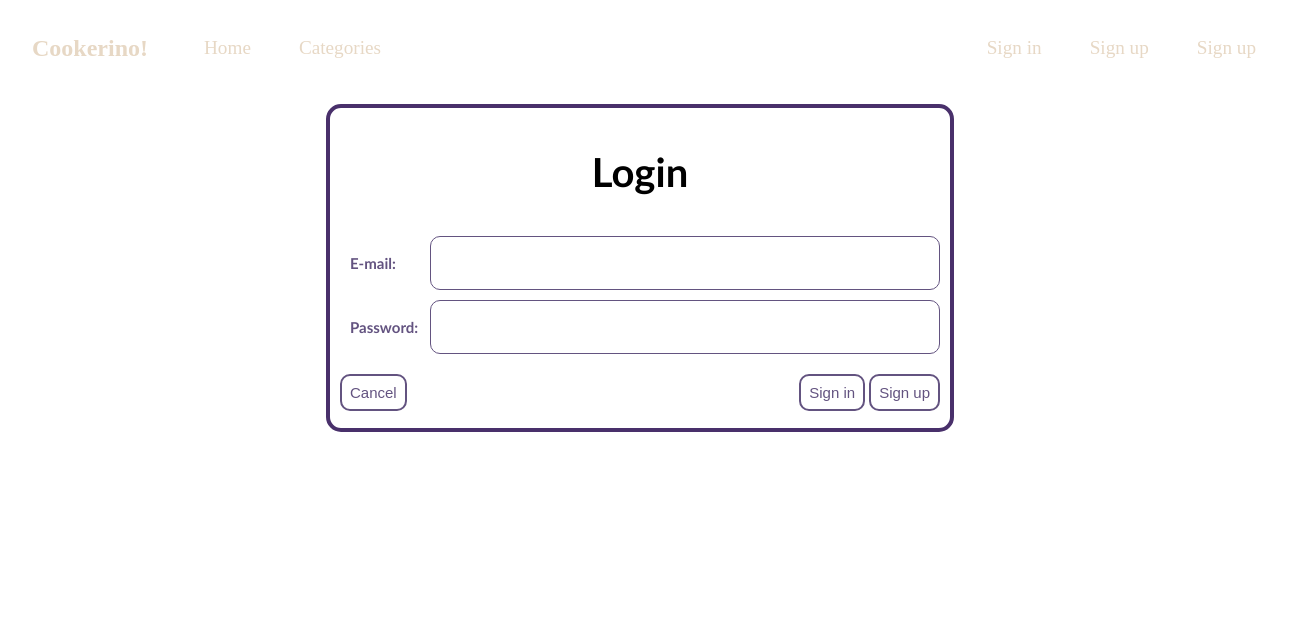
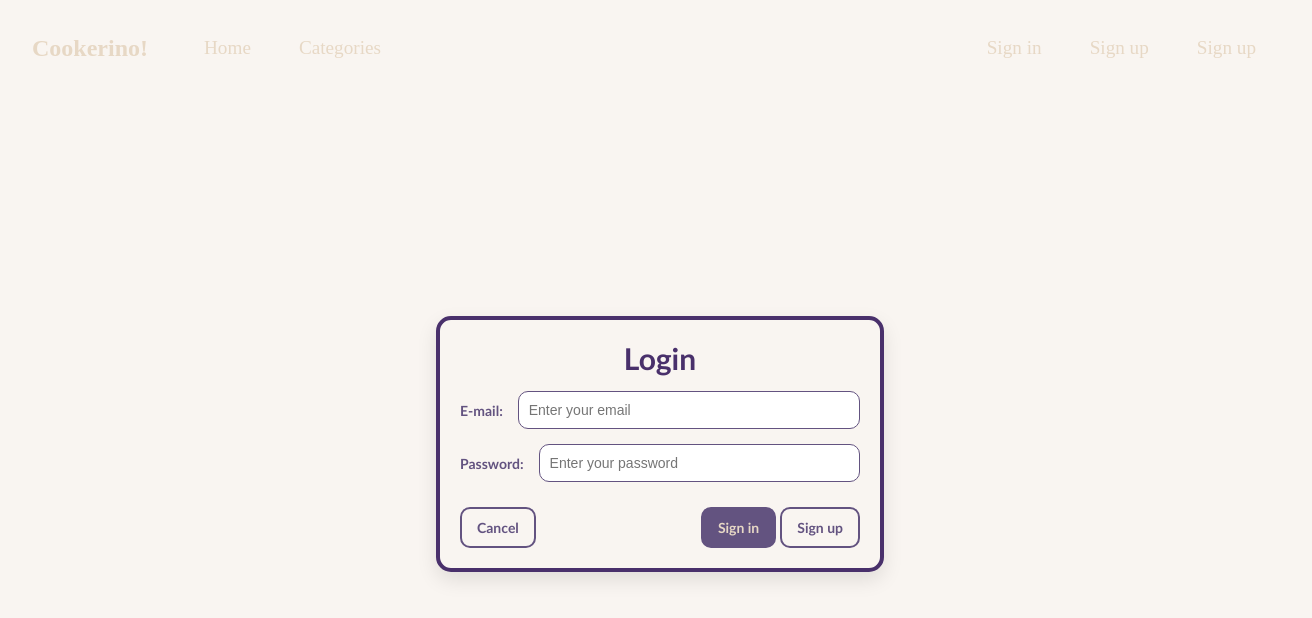
Before and after one commit to DonisPan/VAII-Recipe_Management_System_Website_SVELTE, a SvelteKit app: page /loginP in a window 1280 px wide. Shown: the top 618 px of the page, 1312 px wide, since content can reach past the window. Built offline with nearby package versions, Linux system fonts and the light colour scheme.

Commit message:
Change overall design and add new features

```diff
--- a/src/app.html
+++ b/src/app.html
@@ -10,3 +10,9 @@
 		<div style="display: contents">%sveltekit.body%</div>
 	</body>
 </html>
+
+<style>
+	html, body {
+		background-color: #F9F5F1;
+	}
+</style>
--- /dev/null
+++ b/src/components/Category.svelte
@@ -0,0 +1,88 @@
+<script>
+    export let category = "Chicken";
+    export let route = "#";
+    export let onClick = () => {
+        window.location.href = route;
+    };
+    export let onMouseover = () => {};
+    export let onFocus = () => {};
+</script>
+
+<button
+        class="category-card"
+        type="button"
+        tabindex="0"
+        on:click={onClick}
+        on:focus={onFocus}
+        on:mouseover={onMouseover}>
+    <div>
+        <p>{category}</p>
+    </div>
+</button>
+
+<style>
+    .category-card {
+        display: flex;
+        justify-content: center;
+        align-items: center;
+        max-width: 20vw;
+        min-width: 150px;
+        height: 4vw;
+        padding: 1rem;
+        border: 4px solid var(--ultra-violet);
+        border-radius: 12px;
+        box-shadow: 0 4px 10px rgba(0, 0, 0, 0.2);
+        transition: transform 0.3s ease, box-shadow 0.3s ease, background-color 0.3s ease;
+        cursor: pointer;
+    }
+
+    .category-card p {
+        margin: 0;
+        font-family: "Trebuchet MS", Helvetica, sans-serif;
+        text-align: center;
+        font-size: 1.4rem;
+        color: var(--tekhelet);
+        font-weight: bold;
+        transition: font-size 0.3s ease, color 0.3s ease, text-shadow 0.3s ease;
+    }
+
+    .category-card:hover {
+        transform: translateY(-5px) scale(1.05);
+        box-shadow: 0 6px 15px rgba(0, 0, 0, 0.3);
+    }
+
+    .category-card:hover p {
+        font-size: 1.5rem;
+        color: var(--ultra-violet);
+        text-shadow: 2px 2px var(--mountbatten-pink);
+    }
+
+    .category-card:focus {
+        outline: none;
+        border-color: var(--mountbatten-pink);
+        box-shadow: 0 0 0 3px var(--mountbatten-pink);
+    }
+
+    .category-card div {
+        display: flex;
+        justify-content: center;
+        align-items: center;
+        width: 100%;
+        height: 100%;
+    }
+
+    @media (max-width: 768px) {
+        .category-card {
+            max-width: 40vw;
+            height: 8vw;
+        }
+
+        .category-card p {
+            font-size: 1.2rem;
+        }
+
+        .category-card:hover p {
+            font-size: 1.3rem;
+        }
+    }
+</style>
--- a/src/components/Login.svelte
+++ b/src/components/Login.svelte
@@ -4,104 +4,128 @@
     </div>
     <div class="login_container_box login_container_box2">
         <label for="email">E-mail:</label>
-        <input type="email"
-               id="email"
-               name="Email">
+        <input type="email" id="email" name="Email" placeholder="Enter your email">
     </div>
     <div class="login_container_box login_container_box2">
         <label for="password">Password:</label>
-        <input type="password"
-               id="password"
-               name="Email">
+        <input type="password" id="password" name="Password" placeholder="Enter your password">
     </div>
     <div class="login_container_box login_container_box3">
+        <button type="button" class="btn-secondary">Cancel</button>
         <div>
-            <button type="button" >Cancel</button>
-        </div>
-        <div>
-            <button type="button" >Sign in</button>
-            <button type="button" >Sign up</button>
+            <button type="button" class="btn-primary">Sign in</button>
+            <button type="button" class="btn-secondary">Sign up</button>
         </div>
     </div>
 </div>
 
 <style>
     .login_container {
-        width: 600px;
-        height: 300px;
+        width: 400px;
         display: grid;
-        grid-template-rows: 2fr 1fr 1fr 1fr;
-        gap: 10px;
-        border: #49306B 4px solid;
+        grid-template-rows: auto auto auto auto;
+        gap: 15px;
+        transform: translateY(-80px);
+        border: 4px solid #49306B;
         border-radius: 15px;
-        padding: 10px;
+        padding: 20px;
+        background-color: #F9F5F1;
+        box-shadow: 0 8px 20px rgba(0, 0, 0, 0.1);
     }
 
-    .login_container_box {
-        justify-content: space-between;
-        align-content: center;
-
-        h1 {
+    .login_container_box h1 {
         margin: 0;
         font-family: "Trebuchet MS", Helvetica, sans-serif;
         font-weight: bold;
-            font-size: 40px;
+        font-size: 30px;
         text-align: center;
+        color: #49306B;
     }
 
-        button {
-            font-size: 15px;
-            padding: 8px;
-            background-color: transparent;
-            color: #635380;
-            border: #635380 2px solid;
-            border-radius: 10px;
+    .login_container_box2 {
+        display: flex;
+        align-items: center;
+        justify-content: space-between;
     }
 
-        button:hover {
-            background-color: #49306B;
-            color: #E7D8C5;
+    .login_container_box2 label {
+        font-family: "Trebuchet MS", Helvetica, sans-serif;
+        font-weight: bold;
+        font-size: 14px;
+        color: #635380;
     }
 
-        div {
-            justify-self: right;
-        }
-    }
-    .login_container_box2 {
-        display: flex;
-
-        label {
-            margin: 0;
-            padding-left: 10px;
-            font-family: "Trebuchet MS", Helvetica, sans-serif;
-            font-weight: bold;
-            font-size: 15px;
-            text-align: center;
-            align-self: center;
-            color: #635380;
-
+    .login_container_box2 input {
+        flex-grow: 1;
+        margin-left: 15px;
+        padding: 10px;
+        border: 1px solid #635380;
+        border-radius: 10px;
+        background-color: #FFFFFF;
+        font-size: 14px;
+        color: #49306B;
+        outline: none;
+        transition: box-shadow 0.3s ease;
     }
 
-        input {
-            width: 85%;
-            padding: 5px;
-            margin-left: 10px;
-            box-sizing: border-box;
-            border: #635380 1px solid;
-            border-radius: 10px;
-            background-color: transparent;
-            font-size: 15px;
-            color: #49306B;
-        }
+    .login_container_box2 input:focus {
+        box-shadow: 0 0 5px #635380;
     }
 
     .login_container_box3 {
         display: flex;
-        height: fit-content;
+        justify-content: space-between;
+        align-items: center;
         margin-top: 10px;
+    }
 
-        div {
-            justify-self: right;
+    button {
+        font-family: "Trebuchet MS", Helvetica, sans-serif;
+        font-size: 14px;
+        font-weight: bold;
+        padding: 10px 15px;
+        border-radius: 10px;
+        border: 2px solid #635380;
+        transition: all 0.3s ease;
+        cursor: pointer;
+    }
+
+    .btn-primary {
+        background-color: #635380;
+        color: #E7D8C5;
+    }
+
+    .btn-primary:hover {
+        background-color: #49306B;
+    }
+
+    .btn-secondary {
+        background-color: transparent;
+        color: #635380;
+    }
+
+    .btn-secondary:hover {
+        background-color: #E7D8C5;
+        color: #49306B;
+    }
+
+    @media (max-width: 500px) {
+        .login_container {
+            width: 90%;
+        }
+
+        .login_container_box2 input {
+            width: 100%;
+        }
+
+        .login_container_box3 {
+            flex-direction: column;
+            gap: 10px;
+        }
+
+        .btn-primary,
+        .btn-secondary {
+            width: 100%;
         }
     }
 </style>
--- a/src/components/Register.svelte
+++ b/src/components/Register.svelte
@@ -36,7 +36,6 @@
 </div>
 
 <style>
-    /* Overall container styling */
     .register_container {
         width: 400px;
         display: grid;
@@ -50,7 +49,6 @@
         box-shadow: 0 8px 20px rgba(0, 0, 0, 0.1);
     }
 
-    /* Header styling */
     .register_container_box h1 {
         margin: 0;
         font-family: "Trebuchet MS", Helvetica, sans-serif;
@@ -60,7 +58,6 @@
         color: #49306B;
     }
 
-    /* Input field container styling */
     .register_container_box2 {
         display: flex;
         align-items: center;
@@ -105,7 +102,6 @@
         background-size: 8px 10px;
     }
 
-    /* Button container styling */
     .register_container_box3 {
         display: flex;
         justify-content: space-between;
@@ -113,7 +109,6 @@
         margin-top: 10px;
     }
 
-    /* Button styles */
     button {
         font-family: "Trebuchet MS", Helvetica, sans-serif;
         font-size: 14px;
@@ -144,7 +139,6 @@
         color: #49306B;
     }
 
-    /* Responsive design */
     @media (max-width: 500px) {
         .register_container {
             width: 90%;
--- a/src/routes/categoriesP/+page.svelte
+++ b/src/routes/categoriesP/+page.svelte
@@ -0,0 +1,55 @@
+<script>
+    import Category from "../../components/Category.svelte";
+</script>
+
+<div class="page-content">
+    <Category />
+    <Category category="Beef" />
+    <Category category="Eggs" />
+    <Category category="Vegan" />
+    <Category category="Milk" />
+</div>
+
+<style>
+    @import "/static/pallete.css";
+
+    body {
+        font-family: "Trebuchet MS", sans-serif;
+        margin: 0;
+        padding: 0;
+        background: linear-gradient(180deg, var(--dun), var(--celadon));
+        color: var(--tekhelet);
+    }
+
+    .page-content {
+        display: flex;
+        flex-wrap: wrap;
+        justify-content: center;
+        align-items: center;
+        gap: 20px;
+        margin: 2rem auto;
+        padding: 1rem;
+        max-width: 1200px;
+    }
+
+    .page-content :global(.category img) {
+        width: 100%;
+        height: auto;
+        border-radius: 10px;
+        margin-bottom: 10px;
+    }
+
+    .page-content :global(.category h3) {
+        margin: 0;
+        font-size: 1.5rem;
+        color: var(--tekhelet);
+    }
+
+    @media (max-width: 768px) {
+        .page-content {
+            padding: 1rem;
+            gap: 15px;
+        }
+
+    }
+</style>
--- a/src/routes/loginP/+page.svelte
+++ b/src/routes/loginP/+page.svelte
@@ -2,14 +2,18 @@
     import Login from "../../components/Login.svelte";
 </script>
 
-<div>
-    <Login></Login>
+<div class="page-container">
+    <Login />
 </div>
 
 <style>
-    div {
-        width: auto;
-        height: 100%;
-        justify-items: center;
+    .page-container {
+        margin: 0;
+        display: flex;
+        justify-content: center;
+        align-items: center;
+        width: 100%;
+        height: 100vh;
+        padding: 20px;
     }
 </style>
--- /dev/null
+++ b/static/pallete.css
@@ -0,0 +1,8 @@
+:root {
+    --tekhelet: #49306bff;
+    --ultra-violet: #635380ff;
+    --mountbatten-pink: #90708cff;
+    --celadon: #ace4aaff;
+    --dun: #e1cdb5ff;
+    --light-dun: #F9F5F1;
+}
```
Also changed, not shown: src/components/RecipeCard.svelte (+76 -20 lines), src/routes/recipeP/+page.svelte (+123 -1 lines), src/routes/registerP/+page.svelte (+15 -3 lines), static/images/imgTest.png (added). Lines whose indentation alone changed are shown as unchanged.
